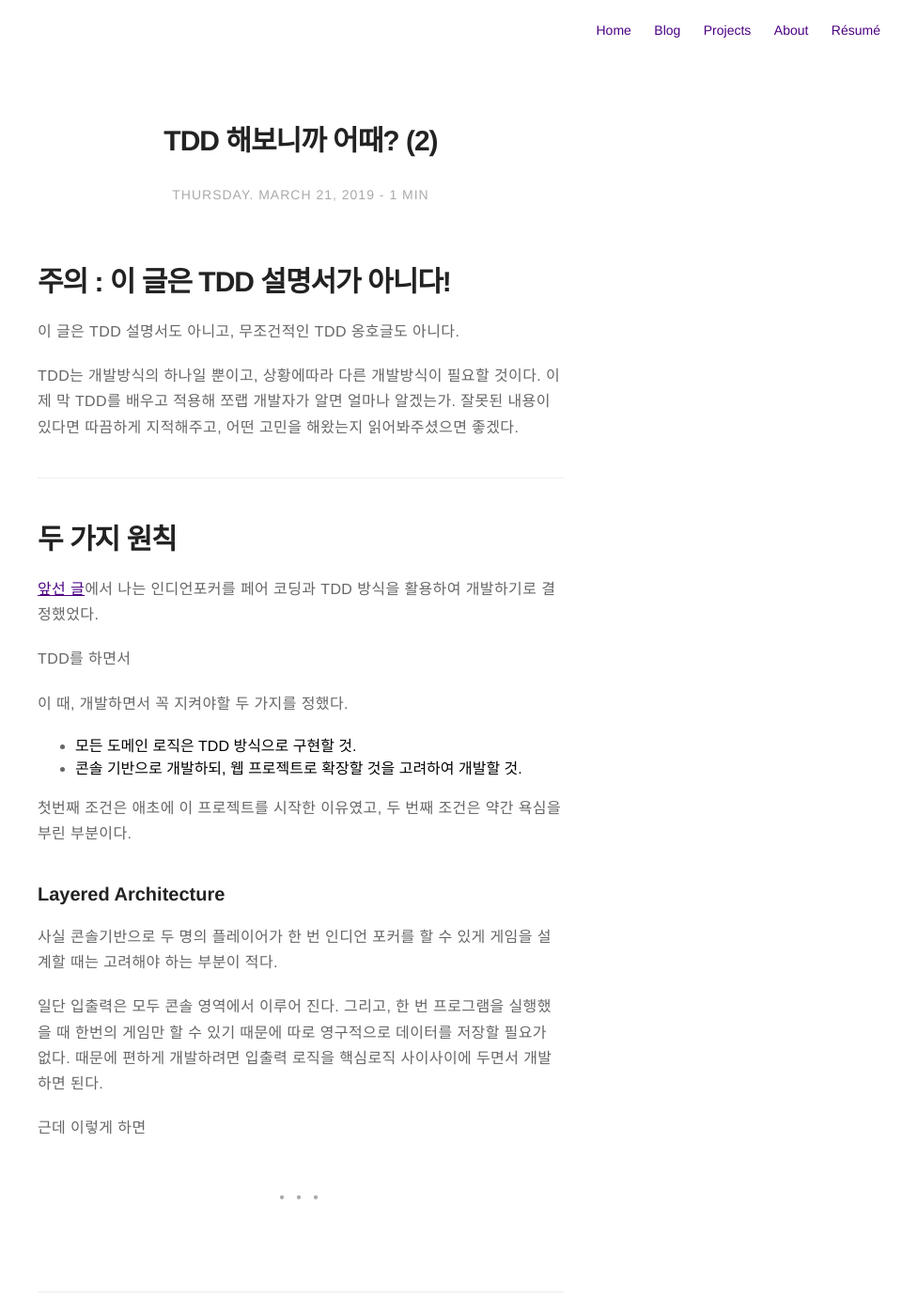
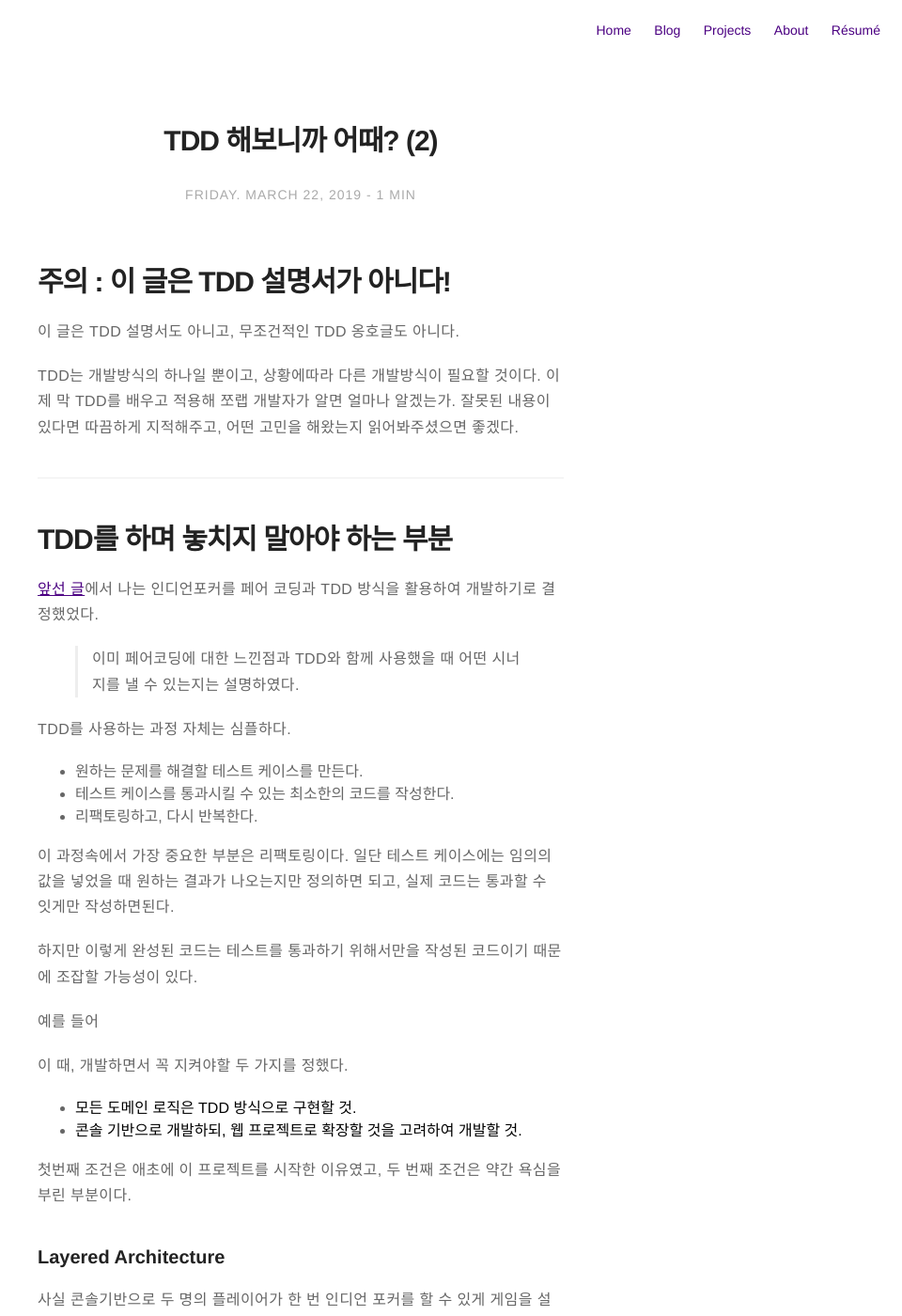
Before and after one commit to Sehun-Kim/blog, a Jekyll site: the page built from assets/not_posted/2019-03-21-tdd-paircoding2.markdown, in a window 1280 px wide and 1400 px high. Shown: the whole window at 94% size, without its empty margins (320-1280 px from the left). Built offline with Jekyll 4.4.1, drawn with Linux system fonts in a browser that asks for light colours; comment, search, counter and statistics services are not loaded.

Commit message:
some text change

```diff
--- a/assets/not_posted/2019-03-21-tdd-paircoding2.markdown
+++ b/assets/not_posted/2019-03-21-tdd-paircoding2.markdown
@@ -1,14 +1,14 @@
 ---
 title: "TDD 해보니까 어때? (2)"
 layout: post
-date: 2019-03-21
+date: 2019-03-22
 image:
 headerImage: false
 tag:
 - 프로젝트 회고
 category: blog
 author: sehunkim
-description: 초보 개발자의 TDD 체험기
+description: 초보 개발자의 TDD 체험기 2편
 star: false # true로할 경우 제목에 highlight 처리가 됨
 sitemap :
   changefreq : daily
@@ -24,10 +24,21 @@ TDD는 개발방식의 하나일 뿐이고, 상황에따라 다른 개발방식
 
 ---
 
-# 두 가지 원칙
+# TDD를 하며 놓치지 말아야 하는 부분
 [앞선 글]({{ site.url }}/tdd-paircoding1)에서 나는 인디언포커를 페어 코딩과 TDD 방식을 활용하여 개발하기로 결정했었다.
+> 이미 페어코딩에 대한 느낀점과 TDD와 함께 사용했을 때 어떤 시너지를 낼 수 있는지는 설명하였다.
 
-TDD를 하면서
+TDD를 사용하는 과정 자체는 심플하다.
+- 원하는 문제를 해결할 테스트 케이스를 만든다.
+- 테스트 케이스를 통과시킬 수 있는 최소한의 코드를 작성한다.
+- 리팩토링하고, 다시 반복한다.
+
+이 과정속에서 가장 중요한 부분은 리팩토링이다. 일단 테스트 케이스에는 임의의 값을 넣었을 때 원하는 결과가 나오는지만 정의하면 되고, 실제 코드는 통과할 수 잇게만 작성하면된다.
+
+하지만 이렇게 완성된 코드는 테스트를 통과하기 위해서만을 작성된 코드이기 때문에 조잡할 가능성이 있다.
+
+예를 들어
+
 
 
 이 때, 개발하면서 꼭 지켜야할 두 가지를 정했다.
```
Also changed, not shown: _posts/2019-03-20-tdd-paircoding1.markdown (+5 -5 lines).
